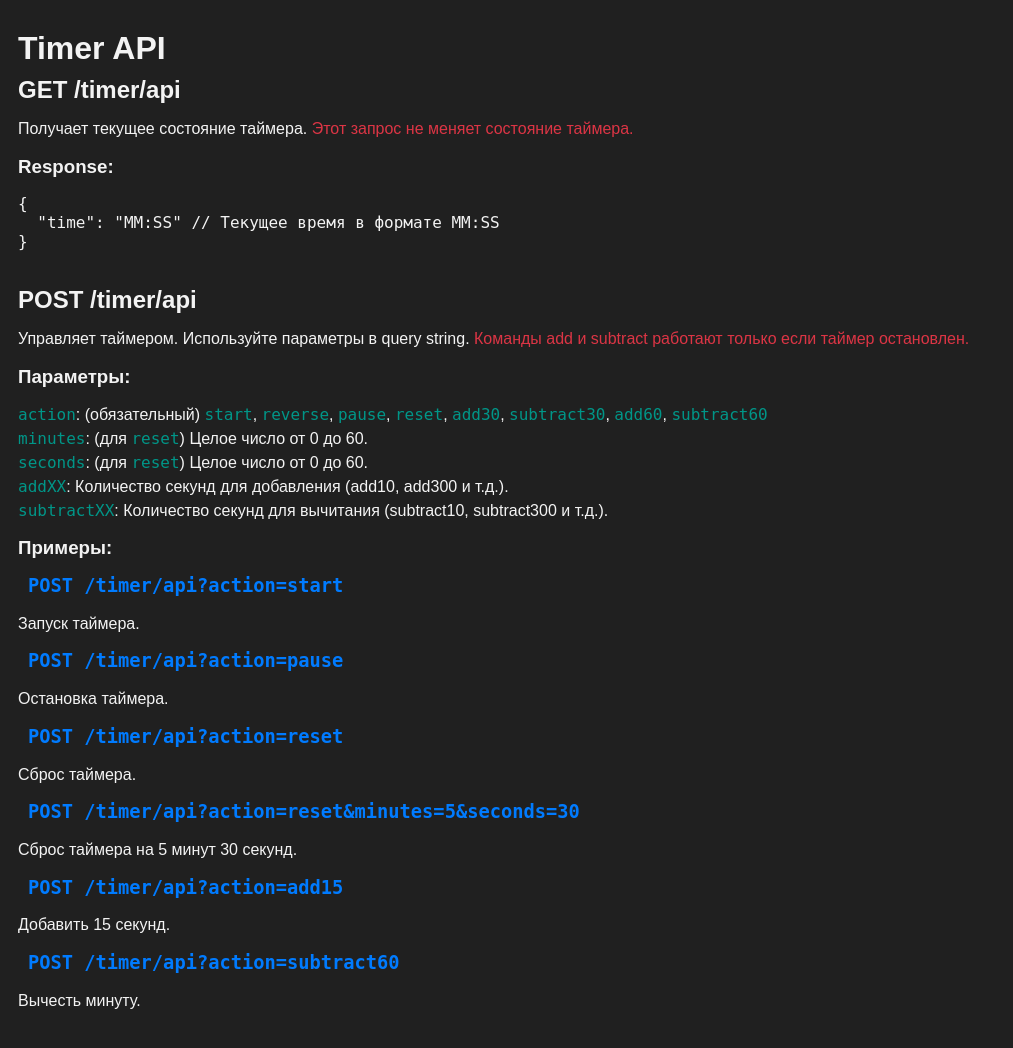
After one commit to mixma5ter/timer_api, a Flask app: page /timer_api_help in a window 1280 px wide. The commit adds this page. Shown: the whole page, without its empty margins (0-1013 px from the left). Run offline with Flask 2, Linux system fonts and the light colour scheme.

Commit message:
timer api docs added

```diff
--- a/app.py
+++ b/app.py
@@ -42,12 +42,17 @@ def update_timer():
 
 @app.route('/', methods=['GET'])
 def index():
-    return render_template('timer/index.html')
+    return render_template('index.html')
 
 
 @app.route('/timer', methods=['GET'])
 def timer():
     return render_template('timer/timer.html')
+
+
+@app.route('/timer_api_help')
+def my_api_doc():
+    return render_template('timer/timer_api_help.html')
 
 
 @app.route('/timer/api', methods=['GET', 'POST'])
--- a/static/css/style.css
+++ b/static/css/style.css
@@ -54,3 +54,24 @@ a {
 a:hover {
     color: #a52424;
 }
+
+.section {
+    margin-bottom: 20px;
+}
+
+.endpoint code {
+    padding-left: 10px;
+    color: #007bff;
+}
+
+.parameter {
+    margin-bottom: 5px;
+}
+
+.parameter code {
+    color: #009688;
+}
+
+.important {
+    color: #dc3545;
+}
--- a/templates/index.html
+++ b/templates/index.html
@@ -6,7 +6,7 @@
     <link rel="stylesheet" href="{{ url_for('static', filename='css/style.css') }}">
 </head>
 <body>
-<div class="container">
+<div class="section">
     <h1>Application list</h1>
     <a href="/timer" class="button">Timer</a>
 </div>
--- /dev/null
+++ b/templates/timer/timer_api_help.html
@@ -0,0 +1,69 @@
+<!DOCTYPE html>
+<html>
+<head>
+    <title>Timer API Documentation</title>
+    <link rel="stylesheet" href="{{ url_for('static', filename='css/style.css') }}">
+</head>
+<body>
+<h1>Timer API</h1>
+
+<div class="section">
+    <h2>GET /timer/api</h2>
+    <p>Получает текущее состояние таймера. <span class="important">Этот запрос не меняет состояние таймера.</span></p>
+    <h3>Response:</h3>
+    <pre><code>{
+  "time": "MM:SS" // Текущее время в формате MM:SS
+}
+  </code></pre>
+</div>
+
+<div class="section">
+    <h2>POST /timer/api</h2>
+    <p>Управляет таймером. Используйте параметры в query string. <span class="important"> Команды add и subtract работают только если таймер остановлен.</span>
+    </p>
+    <h3>Параметры:</h3>
+    <div class="parameter">
+        <code>action</code>: (обязательный) <code>start</code>, <code>reverse</code>, <code>pause</code>,
+        <code>reset</code>, <code>add30</code>, <code>subtract30</code>, <code>add60</code>, <code>subtract60</code>
+    </div>
+    <div class="parameter">
+        <code>minutes</code>: (для <code>reset</code>) Целое число от 0 до 60.
+    </div>
+    <div class="parameter">
+        <code>seconds</code>: (для <code>reset</code>) Целое число от 0 до 60.
+    </div>
+    <div class="parameter">
+        <code>addXX</code>: Количество секунд для добавления (add10, add300 и т.д.).
+    </div>
+    <div class="parameter">
+        <code>subtractXX</code>: Количество секунд для вычитания (subtract10, subtract300 и т.д.).
+    </div>
+    <h3>Примеры:</h3>
+    <div class="endpoint">
+        <h3><code>POST /timer/api?action=start</code></h3>
+        <p>Запуск таймера.</p>
+    </div>
+    <div class="endpoint">
+        <h3><code>POST /timer/api?action=pause</code></h3>
+        <p>Остановка таймера.</p>
+    </div>
+    <div class="endpoint">
+        <h3><code>POST /timer/api?action=reset</code></h3>
+        <p>Сброс таймера.</p>
+    </div>
+    <div class="endpoint">
+        <h3><code>POST /timer/api?action=reset&minutes=5&seconds=30</code></h3>
+        <p>Сброс таймера на 5 минут 30 секунд.</p>
+    </div>
+    <div class="endpoint">
+        <h3><code>POST /timer/api?action=add15</code></h3>
+        <p>Добавить 15 секунд.</p>
+    </div>
+    <div class="endpoint">
+        <h3><code>POST /timer/api?action=subtract60</code></h3>
+        <p>Вычесть минуту.</p>
+    </div>
+</div>
+</body>
+</html>
+</html>
```
Also changed, not shown: templates/timer/timer.html (+23 -14 lines).
